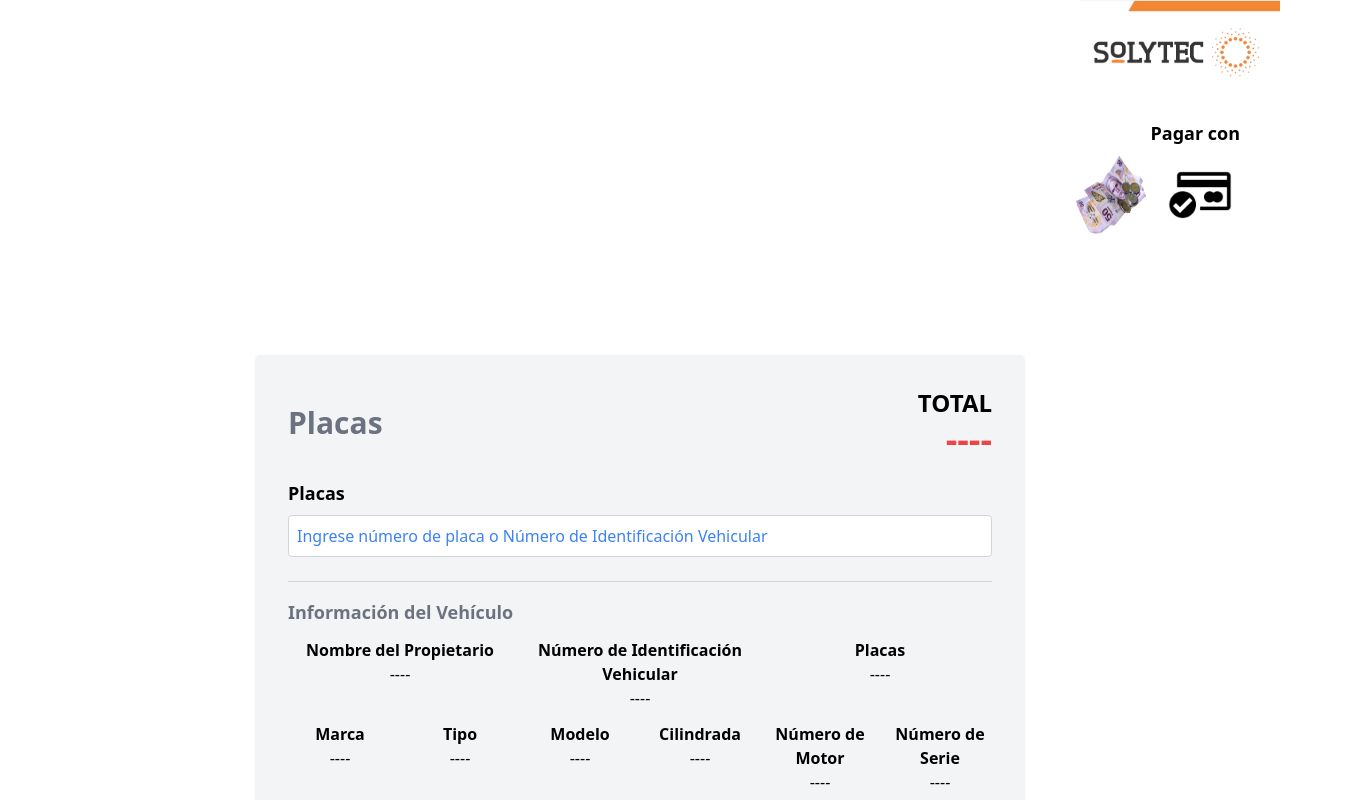
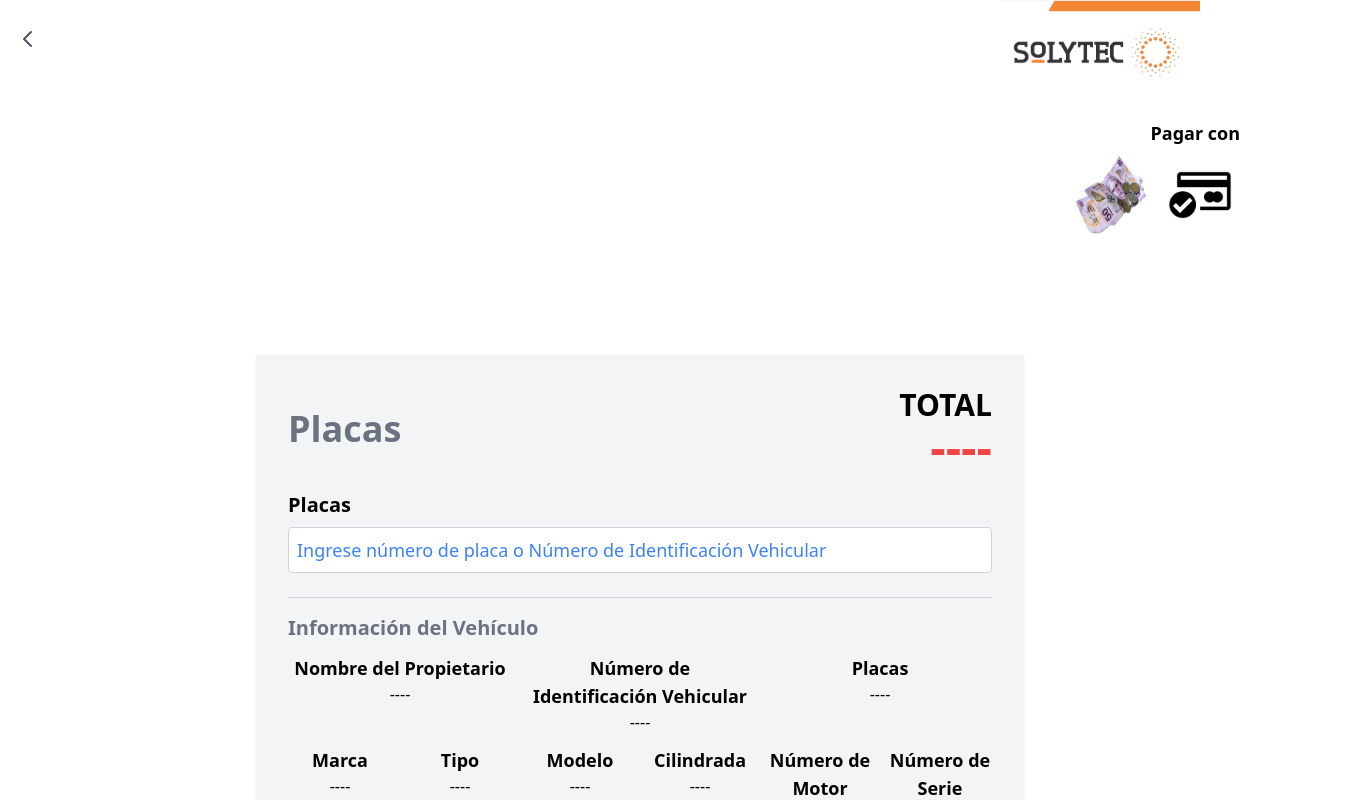
Before and after one commit to Sweet217/Solytec-Prot, a Vue app: page /Placas in a window 1280 px wide. Shown: the top 800 px of the page, 1360 px wide, since content can reach past the window. Built offline with nearby package versions, Linux system fonts and the light colour scheme.

Commit message:
Documentacion whatsapp de Juan Herhandez

```diff
--- a/src/ActaDeNacimiento.vue
+++ b/src/ActaDeNacimiento.vue
@@ -2,7 +2,22 @@
   <!--Page 2-->
   <div class="flex flex-col items-center min-h-screen bg-white" id="nacimiento">
     <!-- Header Section -->
-    <header class="w-full p-0 pb-10 text-left ml-40">
+    <header class="w-full p-0 pb-10 flex items-center">
+      <!-- Botón de retroceso -->
+      <a href="/" class="ml-4 mr-4 text-gray-600 hover:text-gray-800">
+        <svg
+          xmlns="http://www.w3.org/2000/svg"
+          fill="none"
+          viewBox="0 0 24 24"
+          stroke-width="2"
+          stroke="currentColor"
+          class="w-6 h-6"
+        >
+          <path stroke-linecap="round" stroke-linejoin="round" d="M15 19l-7-7 7-7" />
+        </svg>
+      </a>
+
+      <!-- Logo de Solytec -->
       <img
         src="./images/solyteclogo.png"
         alt="Solytec Logo"
@@ -22,16 +37,16 @@
     <!-- Main Content Section -->
     <main class="w-full max-w-4xl px-8 py-5 bg-gray-50 rounded shadow mt-10">
       <div class="text-left mb-5">
-        <h1 class="text-3xl font-bold text-gray-500">Acta de Nacimiento</h1>
+        <h1 class="text-4xl font-bold text-gray-500">Acta de Nacimiento</h1>
       </div>
 
       <!-- CURP Input -->
       <div class="mb-4">
-        <label class="text-lg font-semibold">CURP</label>
+        <label class="text-xl font-semibold">CURP</label>
         <input
           type="text"
           v-model="curp"
-          class="w-full p-2 mt-1 border border-gray-300 rounded placeholder-blue-500"
+          class="text-xl w-full p-2 mt-1 border border-gray-300 rounded placeholder-blue-500"
           placeholder="Ingrese CURP"
         />
       </div>
@@ -39,14 +54,14 @@
       <!-- Número de Copias and Total -->
       <div class="flex items-center justify-between mb-4">
         <div class="flex items-center">
-          <label class="text-lg font-semibold mr-2">Número de Copias</label>
+          <label class="text-xl font-semibold mr-2">Número de Copias</label>
           <button @click="decrementCopies" class="p-2 bg-gray-200 rounded">-</button>
-          <span class="px-4">{{ numberOfCopies }}</span>
+          <span class="text-xl px-4">{{ numberOfCopies }}</span>
           <button @click="incrementCopies" class="p-2 bg-gray-200 rounded">+</button>
         </div>
         <div class="text-right">
-          <p class="text-2xl font-bold">TOTAL</p>
-          <p class="text-3xl font-bold text-red-500">${{ total }}</p>
+          <p class="text-3xl font-bold">TOTAL</p>
+          <p class="text-4xl font-bold text-red-500">${{ total }}</p>
         </div>
       </div>
 
--- a/src/Placas.vue
+++ b/src/Placas.vue
@@ -2,8 +2,28 @@
   <!--Page 4-->
   <div class="flex flex-col items-center min-h-screen bg-white" id="placas">
     <!-- Header Section -->
-    <header class="w-full p-0 pb-10 text-left ml-40">
-      <img src="./images/solyteclogo.png" alt="Solytec Logo" class="mx-auto mr-20" style="width:200px"/>
+    <header class="w-full p-0 pb-10 flex items-center">
+      <!-- Botón de retroceso -->
+      <a href="/" class="ml-4 mr-4 text-gray-600 hover:text-gray-800">
+        <svg
+          xmlns="http://www.w3.org/2000/svg"
+          fill="none"
+          viewBox="0 0 24 24"
+          stroke-width="2"
+          stroke="currentColor"
+          class="w-6 h-6"
+        >
+          <path stroke-linecap="round" stroke-linejoin="round" d="M15 19l-7-7 7-7" />
+        </svg>
+      </a>
+
+      <!-- Logo de Solytec -->
+      <img
+        src="./images/solyteclogo.png"
+        alt="Solytec Logo"
+        class="mx-auto mr-20"
+        style="width: 200px"
+      />
     </header>
 
     <div class="w-full p-0 pb-10 flex flex-col items-end text-right mr-20">
@@ -15,15 +35,15 @@
     </div>
 
     <!-- Main Content Section -->
-    <main class="w-full max-w-3xl bg-gray-100 p-8 rounded shadow mt-20" >
+    <main class="w-full max-w-3xl bg-gray-100 p-8 rounded shadow mt-20">
       <!-- Title -->
       <div class="flex justify-between items-center mb-5">
-        <h1 class="text-3xl font-bold text-gray-500">Placas</h1>
+        <h1 class="text-4xl font-bold text-gray-500">Placas</h1>
 
         <!-- Total Amount -->
         <div class="text-right">
-          <p class="text-2xl font-bold">TOTAL</p>
-          <p class="text-4xl font-bold text-red-500">
+          <p class="text-3xl font-bold">TOTAL</p>
+          <p class="text-5xl font-bold text-red-500">
             {{ mostrarInformacion ? "$2,200" : "----" }}
           </p>
         </div>
@@ -31,32 +51,32 @@
 
       <!-- Placa Input -->
       <div class="mb-6">
-        <label class="block text-lg font-semibold">Placas</label>
+        <label class="block text-xl font-semibold">Placas</label>
         <input
           type="text"
           v-model="placa"
           @change="handlePlacaInput"
-          class="w-full p-2 mt-2 border border-gray-300 rounded placeholder-blue-500"
+          class="text-lg w-full p-2 mt-2 border border-gray-300 rounded placeholder-blue-500"
           placeholder="Ingrese número de placa o Número de Identificación Vehicular"
         />
       </div>
 
       <!-- Información del Vehículo (Structure always visible, data shown only when correct placa is entered) -->
       <div class="border-t border-gray-300 pt-4 mb-4">
-            <h2 class="text-lg font-semibold text-gray-500">Información del Vehículo</h2>
+        <h2 class="text-xl font-semibold text-gray-500">Información del Vehículo</h2>
 
         <!-- First Layer: Nombre del Propietario, Número de Identificación Vehicular, Placas -->
         <div class="grid grid-cols-3 gap-4 mt-3 text-center">
           <div>
-                <p class="font-semibold">Nombre del Propietario</p>
+            <p class="text-lg font-semibold">Nombre del Propietario</p>
             <p>{{ mostrarInformacion ? "Carlos Perez" : "----" }}</p>
           </div>
           <div>
-                <p class="font-semibold">Número de Identificación Vehicular</p>
+            <p class="text-lg font-semibold">Número de Identificación Vehicular</p>
             <p>{{ mostrarInformacion ? "15928123945" : "----" }}</p>
           </div>
           <div>
-                <p class="font-semibold">Placas</p>
+            <p class="text-lg font-semibold">Placas</p>
             <p>{{ mostrarInformacion ? "M1G-3T8" : "----" }}</p>
           </div>
         </div>
@@ -64,28 +84,28 @@
         <!-- Second Layer: Marca, Tipo, Modelo, Cilindrada, Número de Motor, Número de Serie -->
         <div class="grid grid-cols-6 gap-4 mt-3 text-center">
           <div>
-                <p class="font-semibold">Marca</p>
+            <p class="text-lg font-semibold">Marca</p>
             <p>{{ mostrarInformacion ? "Toyota" : "----" }}</p>
           </div>
           <div>
-                <p class="font-semibold">Tipo</p>
+            <p class="text-lg font-semibold">Tipo</p>
             <p>{{ mostrarInformacion ? "Sedan" : "----" }}</p>
           </div>
           <div>
-                <p class="font-semibold">Modelo</p>
+            <p class="text-lg font-semibold">Modelo</p>
             <p>{{ mostrarInformacion ? "Corolla" : "----" }}</p>
           </div>
           <div>
-                <p class="font-semibold">Cilindrada</p>
+            <p class="text-lg font-semibold">Cilindrada</p>
             <p>{{ mostrarInformacion ? "1.8L" : "----" }}</p>
           </div>
           <div>
-                <p class="font-semibold">Número de Motor</p>
-                <p>{{ mostrarInformacion ? "A4KRM42J123K2" : "----" }}</p>
+            <p class="text-lg font-semibold">Número de Motor</p>
+            <p>{{ mostrarInformacion ? "A4KR4J23K2" : "----" }}</p>
           </div>
           <div>
-                <p class="font-semibold">Número de Serie</p>
-                <p>{{ mostrarInformacion ? "A4KRM42J123K2" : "----" }}</p>
+            <p class="text-lg font-semibold">Número de Serie</p>
+            <p>{{ mostrarInformacion ? "AR42123K2" : "----" }}</p>
           </div>
         </div>
       </div>
@@ -93,7 +113,9 @@
 
     <!-- Footer -->
     <footer class="mt-auto w-full">
-      <p class="text-4xl text-gray-500 text-center py-4">Línea de ayuda: +52 (312) 107 2845</p>
+      <p class="text-4xl text-gray-500 text-center py-4">
+        Línea de ayuda: +52 (312) 107 2845
+      </p>
       <img src="./images/footer.png" alt="Footer Image" class="w-full" />
     </footer>
   </div>
@@ -103,48 +125,47 @@
 export default {
   data() {
     return {
-      placa: '',
+      placa: "",
       mostrarInformacion: false,
     };
   },
-  computed: {
-  },
+  computed: {},
   methods: {
     scrollToSection(sectionId) {
-      document.getElementById(sectionId).scrollIntoView({ behavior: 'smooth' });
+      document.getElementById(sectionId).scrollIntoView({ behavior: "smooth" });
     },
-    handlePlacaInput(){
-      this.checkPlaca()
-      this.playAudio10()
+    handlePlacaInput() {
+      this.checkPlaca();
+      this.playAudio10();
     },
     checkPlaca() {
-      if (this.placa === 'M1G-3T8' || this.placa === "15928123945") {
+      if (this.placa === "M1G-3T8" || this.placa === "15928123945") {
         this.mostrarInformacion = true;
-        this.playAudio()
-        this.playAudio3()
+        this.playAudio();
+        this.playAudio3();
       } else {
         this.mostrarInformacion = false;
-        this.playAudio11()
+        this.playAudio11();
       }
     },
     playAudio() {
-        const audio = new Audio('./audios/audio2.mp3');
+      const audio = new Audio("./audios/audio2.mp3");
       audio.play();
     },
     playAudio3() {
-        const audio3 = new Audio('./audios/audio3.mp3');
+      const audio3 = new Audio("./audios/audio3.mp3");
       setTimeout(() => {
         audio3.play();
       }, 3000);
     },
     playAudio10() {
-      const audio10 = new Audio('./audios/audio10.mp3');
-      audio10.play()
+      const audio10 = new Audio("./audios/audio10.mp3");
+      audio10.play();
     },
     playAudio11() {
-      const audio10 = new Audio('./audios/audio11.mp3');
-      audio10.play()
-    }
+      const audio10 = new Audio("./audios/audio11.mp3");
+      audio10.play();
+    },
   },
 };
 </script>
```
Also changed, not shown: src/Predial.vue (+50 -23 lines). Lines whose indentation alone changed are shown as unchanged.
